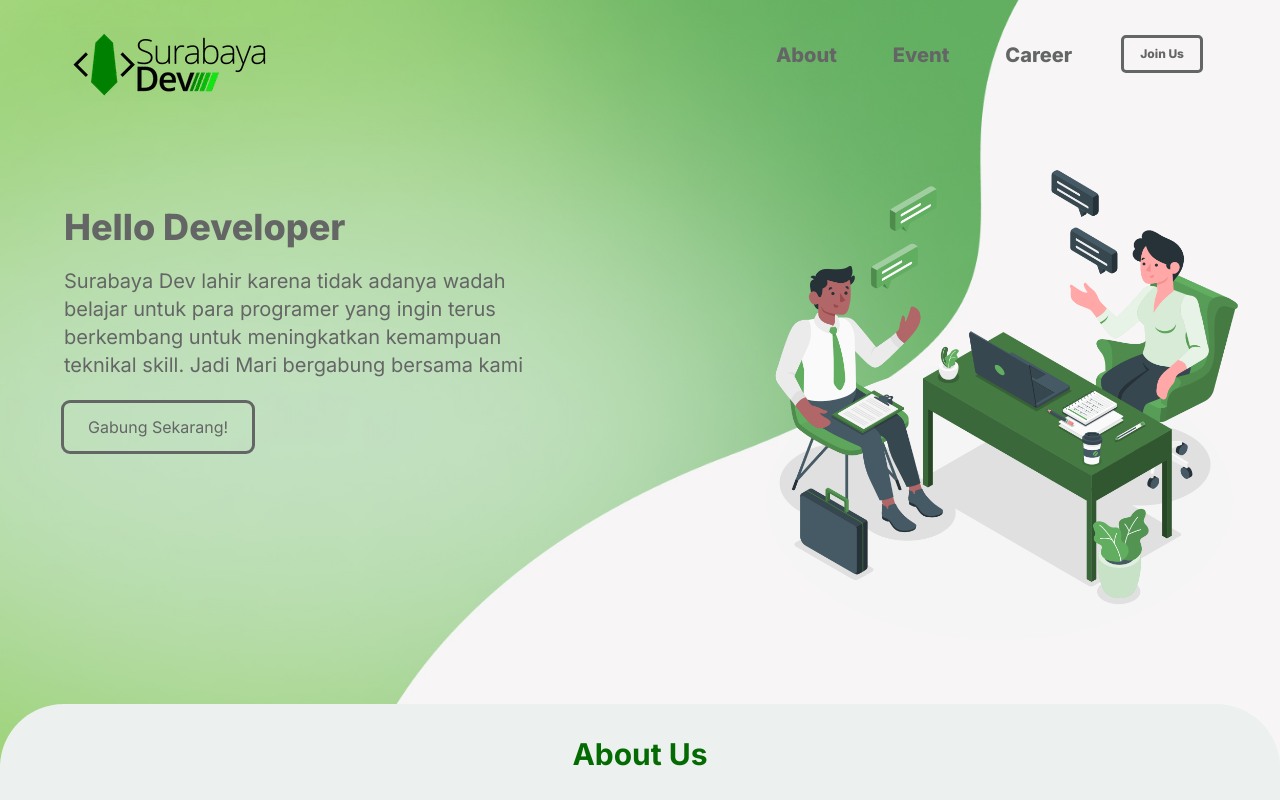
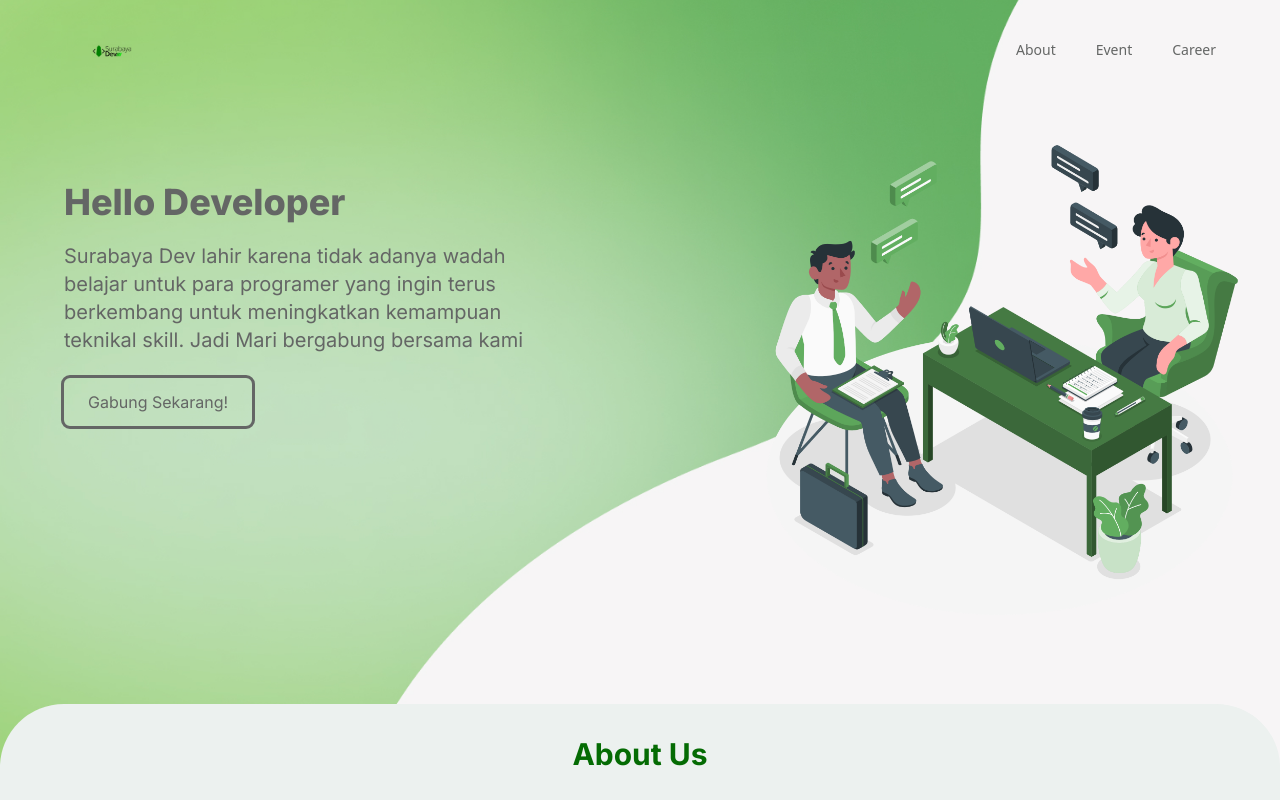
Before and after one commit to hsbysddq/surabaya-dev, a React (Create React App) app: page / in a window 1280 px wide. Shown: the top 800 px of the page. Built offline with nearby package versions, Linux system fonts and the light colour scheme.

Commit message:
Edit Homepage

```diff
--- a/src/Pages/Homepage.jsx
+++ b/src/Pages/Homepage.jsx
@@ -1,11 +1,13 @@
-import Navbar from "../Component/Navbar"
+// import Navbar from "../Component/Navbar"
+import Nav from "../Component/Nav"
 import Hero from "../assets/hero.png"
 
 function Homepage() {
   return (
     <div className="bg-cover bg-center bg-main h-screen w-screen text-greey">
       <div className="container">
-        <Navbar />
+        {/* <Navbar /> */}
+        <Nav />
         <div className="grid grid-cols-9">
           <div className="w-[78%] text-lightGrey font-inter col-span-5">
             <h1 className="pt-[100px] text-4xl font-extrabold">
```
